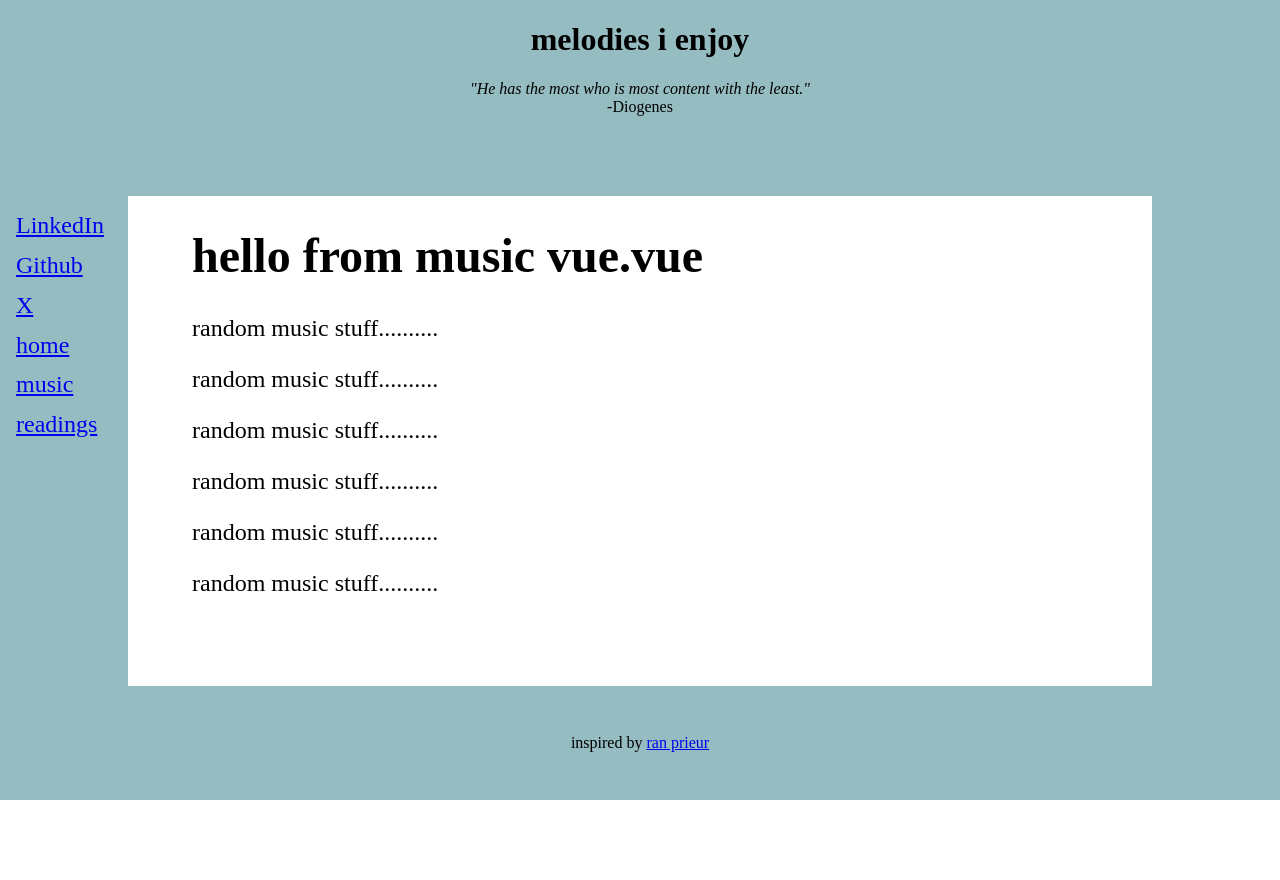
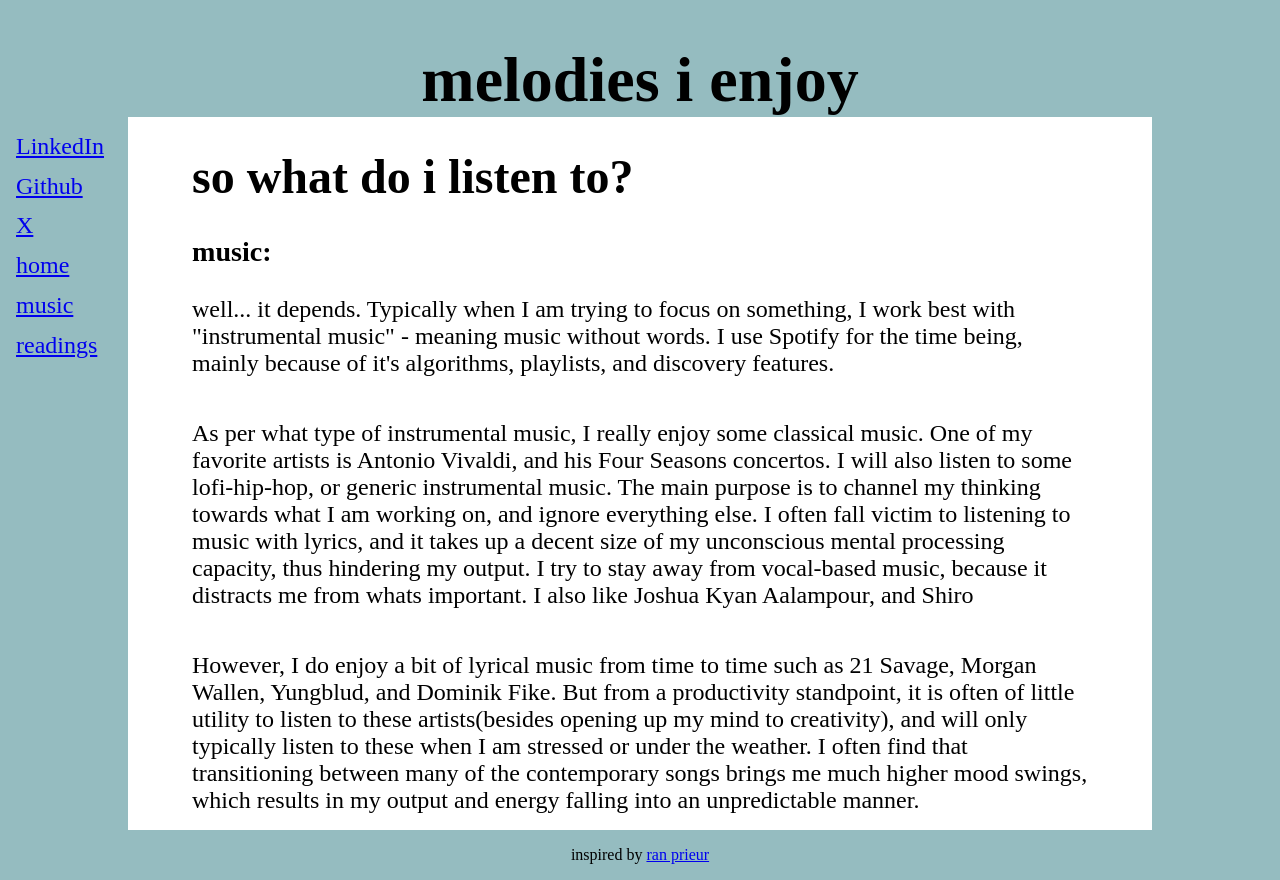
Before and after one commit to noah23olsen/simple-site, a Vue app in the folder simple-site-vue-project/: page /music in a window 1280 px wide. Before the commit the page ends 800 px from the top, so only its background shows below. Built offline with nearby package versions, Linux system fonts and the light colour scheme.

Commit message:
add music writeup

```diff
--- a/simple-site-vue-project/src/App.vue
+++ b/simple-site-vue-project/src/App.vue
@@ -2,10 +2,6 @@
   <div class="main">
     <div class="title-container">
       <title-vue :titleText="currentTitle" />
-      <p>
-        <i>"He has the most who is most content with the least."</i><br />
-        -Diogenes
-      </p>
     </div>
     <div class="links-container">
       <a
--- a/simple-site-vue-project/src/components/MusicVue.vue
+++ b/simple-site-vue-project/src/components/MusicVue.vue
@@ -1,11 +1,17 @@
 <template>
     <div>
-        <h1>hello from music vue.vue</h1>
-    <p>random music stuff..........</p>
-    <p>random music stuff..........</p>
-    <p>random music stuff..........</p>
-    <p>random music stuff..........</p>
-    <p>random music stuff..........</p>
-    <p>random music stuff..........</p>
+        <h1>so what do i listen to?</h1>
+        <h3>music:</h3>
+    <p>well... it depends. Typically when I am trying to focus on something, I work best with "instrumental music" - meaning music without words. I use Spotify for the time being, mainly because of it's algorithms, playlists, and discovery features.</p>
+    <br>
+    <p>As per what type of instrumental music, I really enjoy some classical music. One of my favorite artists is Antonio Vivaldi, and his Four Seasons concertos. I will also listen to some lofi-hip-hop, or generic instrumental music. The main purpose is to channel my thinking towards what I am working on, and ignore everything else. I often fall victim to listening to music with lyrics, and it takes up a decent size of my unconscious mental processing capacity, thus hindering my output. I try to stay away from vocal-based music, because it distracts me from whats important. I also like Joshua Kyan Aalampour, and Shiro</p>
+    <br>
+    <p>However, I do enjoy a bit of lyrical music from time to time such as 21 Savage, Morgan Wallen, Yungblud, and Dominik Fike. But from a productivity standpoint, it is often of little utility to listen to these artists(besides opening up my mind to creativity), and will only typically listen to these when I am stressed or under the weather. I often find that transitioning between many of the contemporary songs brings me much higher mood swings, which results in my output and energy falling into an unpredictable manner.</p>
     </div>
 </template>
+
+<style scoped>
+    p {
+        margin: 0 0 1rem 0;
+    };
+</style>
--- a/simple-site-vue-project/src/components/TitleVue.vue
+++ b/simple-site-vue-project/src/components/TitleVue.vue
@@ -1,9 +1,25 @@
 <template>
   <h1>{{ titleText }}</h1>
+  <p v-if="isHomePage">
+        <i>"He has the most who is most content with the least."</i><br />
+        -Diogenes
+      </p>
 </template>
 
 <script>
 export default {
-  props: ['titleText']
+  props: ['titleText'],
+  computed: {
+    isHomePage() {
+      return this.$route.path === '/';
+    },
+  },
 }
 </script>
+
+<style scoped>
+ h1{
+  font-size:4rem;
+  margin-bottom:0;
+ }
+</style>
```
